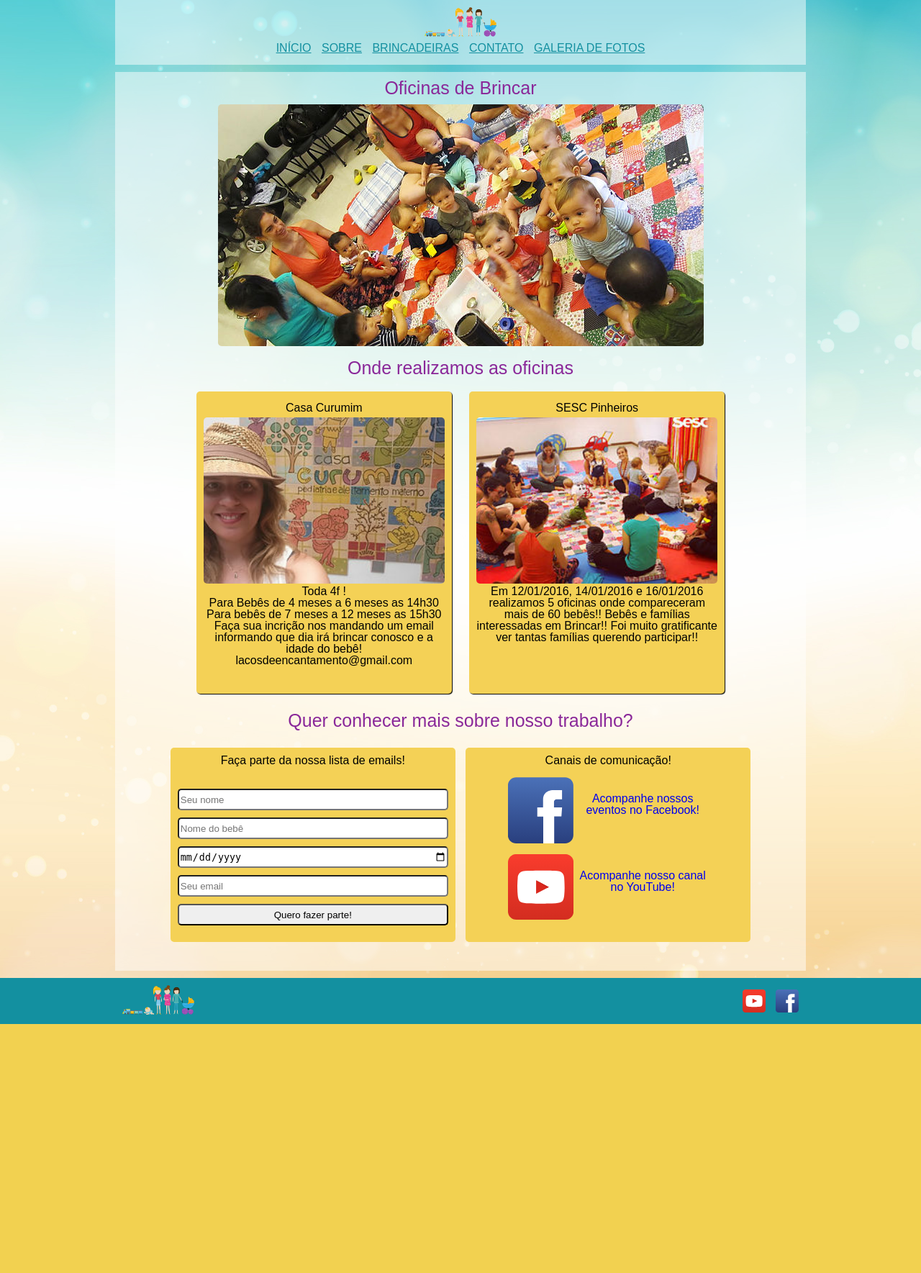
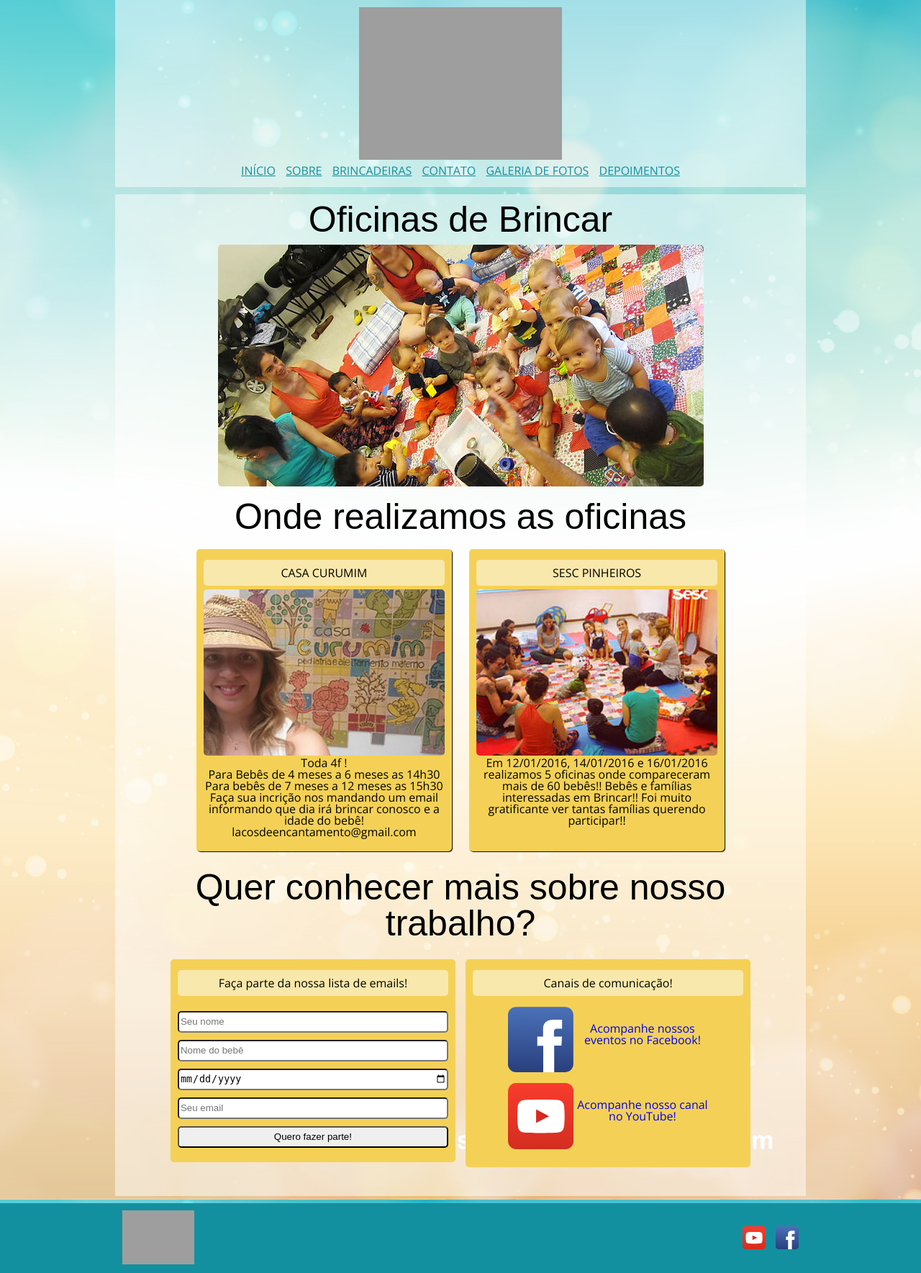
Before and after one commit to franklindeoliveira/lacosdeencantamento, a PHP site: page / in a window 1280 px wide. Shown: the whole page at 72% size. Before the commit the page ends 1423 px from the top, so only its background shows below. Run offline with PHP 8.4, Linux system fonts and the light colour scheme; grey boxes are pictures that could not be loaded.

Commit message:
logo, layout e fontes

```diff
--- a/cabecalho.php
+++ b/cabecalho.php
@@ -1,6 +1,5 @@
 <header>
-    <h1><img class="logoHeader" src="img/logo.jpg" alt="Laços de Encantamento - Brincadeiras de Bebê"></h1>
-
+    <h1><img class="logo logoHeader" src="img/logo.svg" alt="Laços de Encantamento - Brincadeiras de Bebê"></h1>
     <nav class="menu-opcoes">
         <ul>
             <li><a href="index.php">Início</a></li>
@@ -8,6 +7,7 @@
             <li><a href="brincadeiras.php">Brincadeiras</a></li>
             <li><a href="contato.php">Contato</a></li>
             <li><a href="galeria.php">Galeria de Fotos</a></li>
+            <li><a href="depoimentos.php">Depoimentos</a></li>
         </ul>
     </nav>
 </header>
--- a/contato.php
+++ b/contato.php
@@ -13,7 +13,7 @@
         <section class="contato">
             <h2>Contato</h2>
             <div class="lista-email">
-                <p>Entre em contato conosco!</p>
+                <h3 class="transparente">Entre em contato conosco!</h3>
                 <form action="contatoEmail.php" method="post">
                     <input name="assunto" type="hidden" id="assunto" value="Contato"><br />
                     <input name="nome" placeholder="Nome" type="text"><br />
--- a/css/estilos.css
+++ b/css/estilos.css
@@ -1,5 +1,44 @@
+/* INI - Componente Painel */
+.painel {
+    background-color: rgb(244,209,86);
+    border: none;
+    box-shadow: 1px 1px 1px #000;
+    padding: 10px;
+    display: inline-block;
+    vertical-align: top;
+    margin: 10px;
+    max-width: 335px;
+    min-height: 400px;
+}
+
+.painel h3 {
+    text-transform: uppercase;
+    margin: 5px 0px;
+    padding: 10px;
+    background-color: rgba(255,255,255,0.5);
+    border-radius: 5px;
+}
+
+.painel img {
+    width: 100%;
+    border-radius: 5px;
+}
+/* FIM - Componente Painel */
+
+.transparente {
+    margin: 5px 0px;
+    padding: 10px;
+    background-color: rgba(255,255,255,0.5);
+    border-radius: 5px;
+}
+
 h1 {
     text-align: center;
+}
+
+h2 {
+    font-family: 'Savoye LET', sans-serif;
+    font-size: 50px;
 }
 
 html {
@@ -7,7 +46,7 @@
 }
 
 body {
-    font-family: sans-serif;
+    font-family: 'Open Sans', sans-serif;
 }
 
 header, main, footer {
@@ -64,9 +103,7 @@
     text-align: center;
 }
 
-.locais-oficinas img {
-    width: 100%;
-}
+
 
 footer {
     background-color: rgb(19, 144, 160);
@@ -98,10 +135,6 @@
     transform: translateY(-50%);
 }
 
-.logoFooter {
-    width: 100px;
-}
-
 .social li {
     display: inline-block;
 }
@@ -115,19 +148,12 @@
 }
 
 .logoHeader {
-    width: 100px;
+    max-width: 30%;
 }
 
-h2 {
-    color: rgb(138, 40, 153);
-}
-
-.locais-oficinas img {
-    border-radius: 5px;
-}
-
-.locais-oficinas h3 {
-    margin: 5px 0px;
+.logoFooter {
+    max-width: 100px;
+    max-height: 100px;
 }
 
 section {
@@ -144,10 +170,6 @@
     padding: 5px;
 /*    border: 1px solid rgb(138, 40, 153);*/
     background-color: rgb(244,209,86);
-}
-
-h2 {
-    font-size: 25px;
 }
 
 .casa-curumim {
@@ -189,13 +211,6 @@
     background-color: rgb(244,209,86);
     border: none;
     box-shadow: 1px 1px 1px #000;
-}
-
-.locais-oficinas figure {
-    background-color: rgb(244,209,86);
-    border: none;
-    box-shadow: 1px 1px 1px #000;
-    padding: 10px;
 }
 
 .sobre-nos h3 {
@@ -260,18 +275,6 @@
     max-width: 290px;
 }
 
-.locais-oficinas figure {
-    display: inline-block;
-    vertical-align: top;
-    margin: 10px;
-    max-width: 335px;
-    min-height: 400px;
-}
-
-.locais-oficinas {
-    text-align: center;
-}
-
 .contato {
     text-align: center;
 }
@@ -314,7 +317,6 @@
 .contato .lista-email, .contato .redes-sociais{
     display: inline-block;
     min-width: 40%;
-    height: 250px;
     vertical-align: top;
 }
 
@@ -347,3 +349,7 @@
 .redes-sociais a {
     text-decoration: none;
 }
+
+.locais-oficinas {
+    text-align: center;
+}
--- a/index.php
+++ b/index.php
@@ -7,6 +7,7 @@
     <link rel="stylesheet" href="css/reset.css">
 	<link rel="stylesheet" href="css/estilos.css">
 	<link rel="stylesheet" href="css/carrossel.css">
+	<link href='http://fonts.googleapis.com/css?family=Open+Sans' rel='stylesheet'  type='text/css'>
 </head>
 <body>
     <?php include("cabecalho.php"); ?>
@@ -23,7 +24,7 @@
         </section>
         <section class="locais-oficinas">
             <h2>Onde realizamos as oficinas</h2>
-            <figure class="casa-curumim">
+            <figure class="painel">
                 <h3>Casa  Curumim</h3>
                 <img src="img/local-curumim.jpg" alt="Local Curumim">
                 <figcaption>
@@ -34,7 +35,7 @@
                     <p>lacosdeencantamento@gmail.com</p>
                 </figcaption>
             </figure>
-            <figure class="sesc-pinheiros">
+            <figure class="painel">
                 <h3>SESC Pinheiros</h3>
                 <img src="img/local-sesc.jpg" alt="Local Sesc">
                 <figcaption>
@@ -45,7 +46,7 @@
         <section class="contato">
             <h2>Quer conhecer mais sobre nosso trabalho?</h2>
             <div class="lista-email">
-                <p>Faça parte da nossa lista de emails!</p>
+                <h3 class="transparente">Faça parte da nossa lista de emails!</h3>
                 <form action="enviarEmail.php" method="post">
                     <input name="assunto" type="hidden" id="assunto" value="Lista de emails 2"><br />
                     <input name="seuNome" placeholder="Seu nome" type="text" id="seuNome"><br />
@@ -57,7 +58,7 @@
                 </form>
             </div>
             <div class="redes-sociais lista-email">
-                <p>Canais de comunicação!</p>
+                <h3 class="transparente">Canais de comunicação!</h3>
                 <div>
                     <a target="_blank" href="https://www.facebook.com/brincadeirasdebebelacos">
                         <img src="img/facebook.svg" alt="Facebook">
--- a/rodape.php
+++ b/rodape.php
@@ -1,6 +1,6 @@
 <footer>
     <div class="container">
-        <img class="logoFooter" src="img/logo.jpg" alt="Logo Laços de Encantamento">
+        <img class="logo logoFooter" src="img/logo.svg" alt="Logo Laços de Encantamento">
         <ul class="social">
             <li><a target="_blank" class="youtube" href="https://www.youtube.com/channel/UCiVmKurWXuDKy1uQvZFI2Lg">YouTube</a></li>
             <li><a target="_blank" class="facebook" href="https://www.facebook.com/brincadeirasdebebelacos">Facebook</a></li>
```
Also changed, not shown: brincadeiras.php (+4 -4 lines), depoimentos.php (added, +31 -0 lines), lib/sobre 2.php (added, +68 -0 lines), lib/sobre 3.php (added, +68 -0 lines), img/logo copy.png (added), img/logo-edicao.svg (added), img/logo.jpg, img/logo.png (added), img/logo.svg (added), img/logo2.jpg (added).
